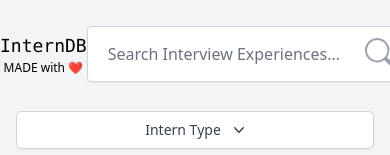
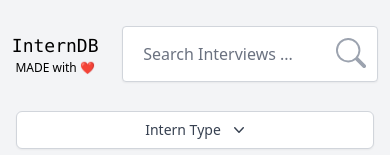
Before and after one commit to aj-2000/interndb, a Next.js app: page / in a window 390 px wide. Shown: the top 155 px of the page. Built offline with nearby package versions, Linux system fonts and the light colour scheme.

Commit message:
Improved Search bar Size for Mobile Devices

```diff
--- a/components/SearchBar.tsx
+++ b/components/SearchBar.tsx
@@ -7,8 +7,8 @@ const SearchBar = () => {
         <div className="relative">
           <input
             type="text"
-            className="h-14 w-80 md:w-96 pr-8 pl-5 rounded z-0 focus:shadow focus:outline-none"
-            placeholder="Search Interview Experiences..."
+            className="h-14 w-64 md:w-96 pr-8 pl-5 rounded z-0 focus:shadow focus:outline-none"
+            placeholder="Search Interviews ..."
           />
           <div className="absolute top-3 right-3">
             <BsSearch
```
